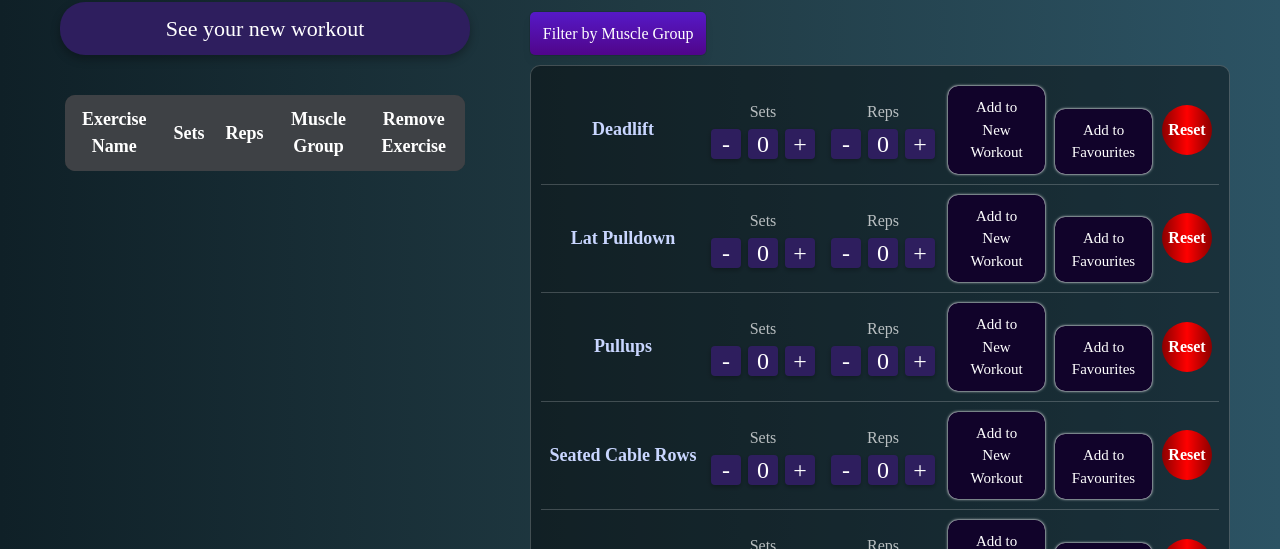
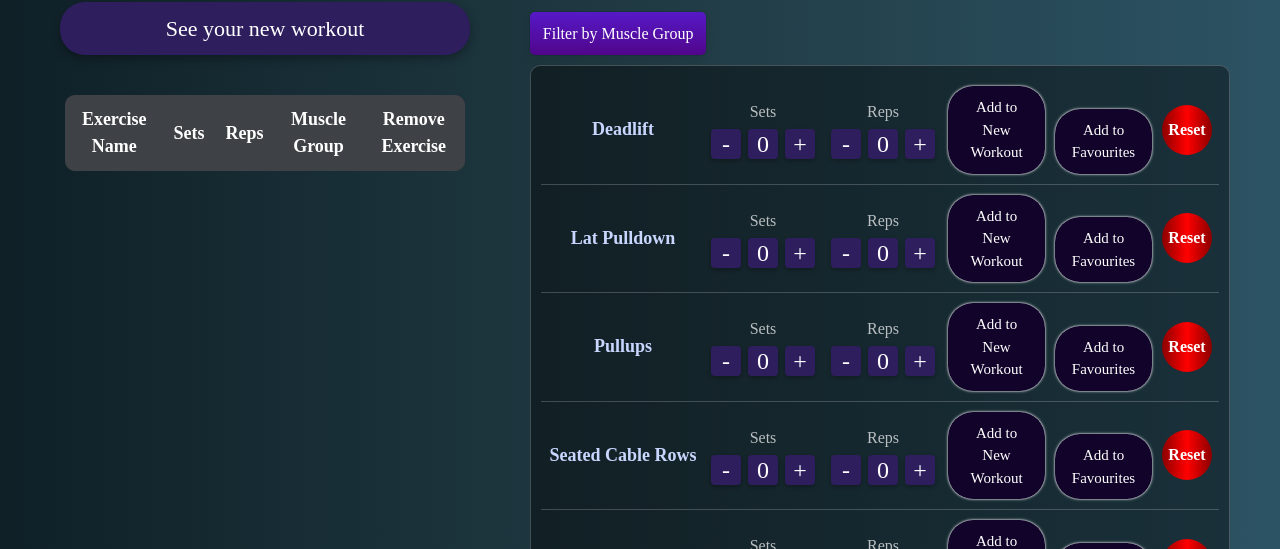
Before and after one commit to Satokii/gymtyme, a React (Vite) app: page /exercises in a window 1280 px wide. Shown: the part 228-777 px from the top of the page. Built offline with nearby package versions, Linux system fonts and the light colour scheme; a web font is replaced by a local one.

Commit message:
refactor: increase border radius of exercise add buttons

```diff
--- a/src/styles/exercises/exercises.css
+++ b/src/styles/exercises/exercises.css
@@ -152,7 +152,7 @@
 .exercise-btn-container > button {
   cursor: pointer;
   padding: 10px 15px;
-  border-radius: 10px;
+  border-radius: 25px;
   border: none;
   color: white;
   background-color: #11032a;
```
